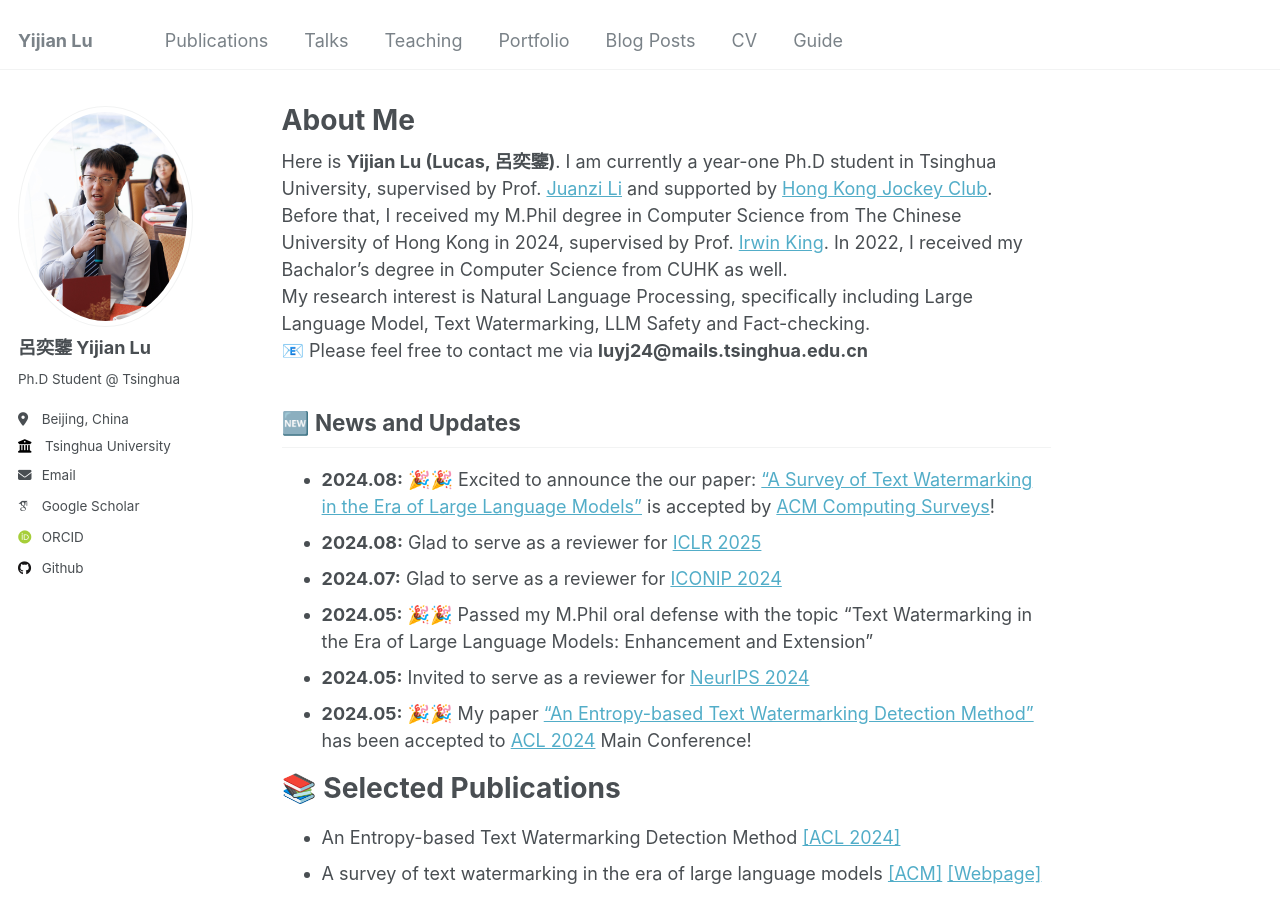
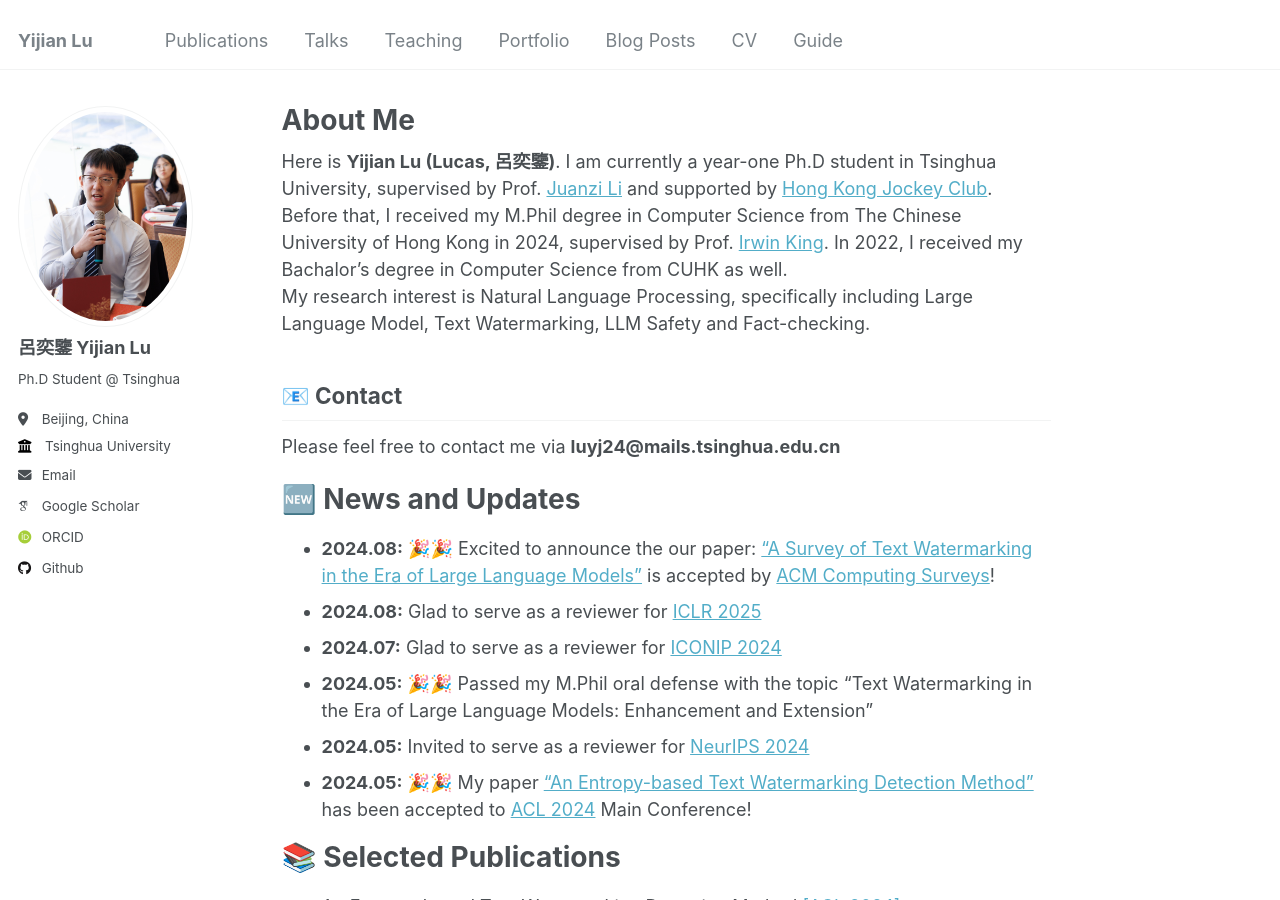
Before and after one commit to luyijian3/luyijian3.github.io, a Jekyll site: the page built from _pages/about.md, in a window 1280 px wide and 900 px high. Built offline with Jekyll 4.4.1, drawn with Linux system fonts in a browser that asks for light colours; some web fonts are replaced.

Commit message:
Update about.md

```diff
--- a/_pages/about.md
+++ b/_pages/about.md
@@ -9,10 +9,13 @@ redirect_from:
 
 Here is **Yijian Lu (Lucas, 呂奕鑒)**. I am currently a year-one Ph.D student in Tsinghua University, supervised by Prof. [Juanzi Li](https://keg.cs.tsinghua.edu.cn/persons/ljz/) and supported by [Hong Kong Jockey Club](https://jcscholarships.hk/en). Before that, I received my M.Phil degree in Computer Science from The Chinese University of Hong Kong in 2024, supervised by Prof. [Irwin King](https://scholar.google.com/citations?user=MXvC7tkAAAAJ&hl=en). In 2022, I received my Bachalor's degree in Computer Science from CUHK as well.
 <br>My research interest is Natural Language Processing, specifically including Large Language Model, Text Watermarking, LLM Safety and Fact-checking.
-<br>📧 Please feel free to contact me via **luyj24@mails.tsinghua.edu.cn**
+
+📧 Contact
+-----
+Please feel free to contact me via **luyj24@mails.tsinghua.edu.cn**
 
 🆕 News and Updates
-------
+======
 - **2024.08:** 🎉🎉 Excited to announce the our paper: [“A Survey of Text Watermarking in the Era of Large Language Models”](https://survey-text-watermark.github.io/index.html) is accepted by [ACM Computing Surveys](https://dl.acm.org/journal/csur)!
 - **2024.08:** Glad to serve as a reviewer for [ICLR 2025](https://iclr.cc/)
 - **2024.07:** Glad to serve as a reviewer for [ICONIP 2024](https://iconip2024.org/)
```
